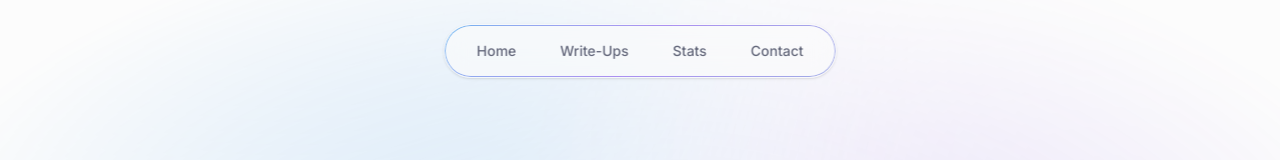
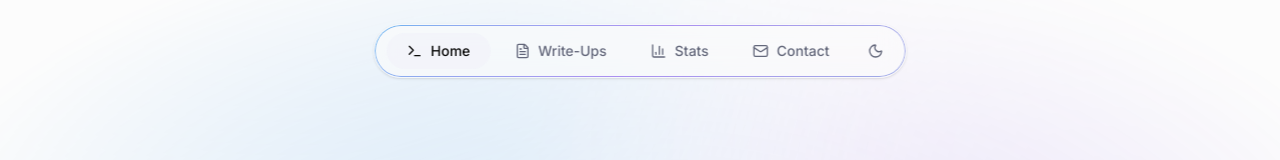
Before and after one commit to KieranPritchard/CTF-Portfolio, a Next.js app: page / in a window 1280 px wide. Shown: the top 160 px of the page. Built offline with nearby package versions, Linux system fonts and the light colour scheme.

Commit message:
redid the navigation bar

```diff
--- a/components/layout/NavigationBar.tsx
+++ b/components/layout/NavigationBar.tsx
@@ -1,74 +1,179 @@
 /**
- * Fixed floating navigation bar with responsive desktop links and a mobile dropdown menu.
+ * Fixed floating navigation bar with responsive desktop links and a full-screen
+ * mobile overlay menu, triggered by a hamburger toggle.
  * Positioned at the top of every page via the root layout.
  */
 "use client"
 
 import Link from "next/link"
-import { useState } from "react"
-import { Menu, X } from "lucide-react"
+import { usePathname } from "next/navigation"
+import { useEffect, useState } from "react"
+import { useTheme } from "next-themes"
+import { Terminal, FileText, BarChart3, Mail, Menu, X, Sun, Moon } from "lucide-react"
 import { motion, AnimatePresence } from "framer-motion"
 
-/** Primary site navigation links displayed in the nav bar. */
+/** Primary site navigation links displayed in the nav bar, each paired with an icon for desktop links and the mobile overlay. */
 const navItems = [
-    { label: "Home", href: "/" },
-    { label: "Write-Ups", href: "/write-ups" },
-    { label: "Stats", href: "/stats" },
-    { label: "Contact", href: "/contact" },
+    { label: "Home", href: "/", icon: Terminal },
+    { label: "Write-Ups", href: "/write-ups", icon: FileText },
+    { label: "Stats", href: "/stats", icon: BarChart3 },
+    { label: "Contact", href: "/contact", icon: Mail },
 ]
 
 export function NavigationBar() {
     const [isOpen, setIsOpen] = useState(false)
+    const pathname = usePathname()
+    const { theme, setTheme } = useTheme()
+
+    // Theme is only known client-side after mount; avoids hydration mismatch on the toggle icon
+    const [mounted, setMounted] = useState(false)
+    useEffect(() => setMounted(true), [])
+
+    // Lock body scroll while the full-screen mobile overlay is open
+    useEffect(() => {
+        document.body.style.overflow = isOpen ? "hidden" : ""
+        return () => {
+            document.body.style.overflow = ""
+        }
+    }, [isOpen])
+
+    const isDark = mounted && theme === "dark"
+    const toggleTheme = () => setTheme(isDark ? "light" : "dark")
 
     return (
-        <div className="fixed top-4 sm:top-6 left-1/2 -translate-x-1/2 z-50 w-[calc(100%-2rem)] sm:w-auto">
-            <nav className="gradient-border-frosted flex items-center justify-between sm:justify-center gap-1 px-3 py-1.5 sm:py-2 bg-background/80 backdrop-blur-md supports-[backdrop-filter]:bg-background/60 rounded-full shadow-sm relative">
+        <div className="fixed top-4 sm:top-6 inset-x-4 sm:inset-x-auto sm:left-1/2 sm:-translate-x-1/2 z-50 sm:w-auto">
+            <nav className="gradient-border-frosted flex items-center justify-between sm:justify-center gap-1 w-full sm:w-auto px-3 py-1.5 sm:py-2 bg-background/80 backdrop-blur-md supports-[backdrop-filter]:bg-background/60 rounded-full shadow-sm relative">
 
                 {/* Desktop Menu */}
                 <div className="hidden sm:flex items-center justify-center gap-1">
-                    {navItems.map((item) => (
+                    {navItems.map((item) => {
+                        const Icon = item.icon
+                        const isActive = pathname === item.href
+                        return (
                             <Link
                                 key={item.href}
                                 href={item.href}
-                            className="px-5 py-2 text-sm font-medium text-muted-foreground rounded-full transition-colors duration-200 hover:text-foreground hover:bg-muted/80"
+                                aria-current={isActive ? "page" : undefined}
+                                className={`flex items-center gap-2 px-5 py-2 text-sm font-medium rounded-full transition-colors duration-200 ${
+                                    isActive
+                                        ? "text-foreground bg-muted/80"
+                                        : "text-muted-foreground hover:text-foreground hover:bg-muted/80"
+                                }`}
                             >
+                                <Icon className="h-4 w-4" />
                                 {item.label}
                             </Link>
-                    ))}
+                        )
+                    })}
                 </div>
 
+                {/* Desktop Theme Toggle */}
+                <button
+                    onClick={toggleTheme}
+                    aria-label={isDark ? "Switch to light theme" : "Switch to dark theme"}
+                    className="hidden sm:flex items-center justify-center h-9 w-9 ml-1 shrink-0 rounded-full text-muted-foreground transition-colors duration-200 hover:text-foreground hover:bg-muted/80"
+                >
+                    {isDark ? <Sun className="h-4 w-4" /> : <Moon className="h-4 w-4" />}
+                </button>
+
                 {/* Mobile Menu Toggle Button */}
-                <div className="flex sm:hidden items-center justify-between w-full px-2">
-                    <span className="text-sm font-bold tracking-widest uppercase text-muted-foreground">CTF Portfolio</span>
-                    <button onClick={() => setIsOpen(!isOpen)} className="p-2 -mr-2 text-foreground">
+                <div className="flex sm:hidden items-center justify-between w-full pl-3 pr-1">
+                    <span className="text-sm font-bold tracking-widest uppercase text-muted-foreground truncate font-mono">
+                        CTF Portfolio
+                    </span>
+                    <button
+                        onClick={() => setIsOpen((prev) => !prev)}
+                        aria-expanded={isOpen}
+                        aria-controls="mobile-nav-overlay"
+                        aria-label={isOpen ? "Close menu" : "Open menu"}
+                        className="relative z-50 flex items-center justify-center h-9 w-9 shrink-0 text-foreground rounded-full transition-colors duration-200 hover:bg-muted/80"
+                    >
                         {isOpen ? <X className="h-5 w-5" /> : <Menu className="h-5 w-5" />}
                     </button>
                 </div>
 
-                {/* Mobile Dropdown Menu */}
+            </nav>
+
+            {/* Mobile Full-Screen Overlay Menu */}
             <AnimatePresence>
                 {isOpen && (
                     <motion.div
-                            initial={{ opacity: 0, y: -10 }}
+                        id="mobile-nav-overlay"
+                        initial={{ opacity: 0 }}
+                        animate={{ opacity: 1 }}
+                        exit={{ opacity: 0 }}
+                        transition={{ duration: 0.2 }}
+                        className="fixed inset-0 z-40 sm:hidden bg-background/98 backdrop-blur-xl flex flex-col"
+                    >
+                        {/* Faint scanline overlay for a terminal feel */}
+                        <div
+                            className="pointer-events-none absolute inset-0 opacity-[0.03]"
+                            style={{
+                                backgroundImage:
+                                    "repeating-linear-gradient(0deg, currentColor 0px, currentColor 1px, transparent 1px, transparent 3px)",
+                            }}
+                        />
+
+                        <div className="flex-1 flex flex-col items-stretch justify-center gap-2 px-6">
+                            {navItems.map((item, index) => {
+                                const Icon = item.icon
+                                const isActive = pathname === item.href
+                                return (
+                                    <motion.div
+                                        key={item.href}
+                                        initial={{ opacity: 0, y: 12 }}
                                         animate={{ opacity: 1, y: 0 }}
-                            exit={{ opacity: 0, y: -10 }}
-                            className="gradient-border-frosted absolute top-full left-0 right-0 mt-2 bg-background/95 backdrop-blur-md rounded-2xl shadow-xl overflow-hidden sm:hidden flex flex-col p-2"
+                                        transition={{ duration: 0.25, delay: 0.05 + index * 0.05 }}
                                     >
-                            {navItems.map((item) => (
                                         <Link
-                                    key={item.href}
                                             href={item.href}
                                             onClick={() => setIsOpen(false)}
-                                    className="px-4 py-3 text-sm font-medium text-muted-foreground rounded-xl transition-colors duration-200 hover:text-foreground hover:bg-muted/80"
+                                            aria-current={isActive ? "page" : undefined}
+                                            className={`group flex items-center gap-4 rounded-2xl border px-5 py-4 transition-colors duration-200 active:bg-muted ${
+                                                isActive
+                                                    ? "border-border bg-muted/60"
+                                                    : "border-transparent hover:border-border hover:bg-muted/60"
+                                            }`}
                                         >
+                                            <span
+                                                className={`flex items-center justify-center h-11 w-11 shrink-0 rounded-xl transition-colors duration-200 ${
+                                                    isActive
+                                                        ? "bg-foreground text-background"
+                                                        : "bg-muted/80 text-muted-foreground group-hover:text-foreground"
+                                                }`}
+                                            >
+                                                <Icon className="h-5 w-5" />
+                                            </span>
+                                            <span className="flex flex-col">
+                                                <span className="text-base font-medium text-foreground">
                                                     {item.label}
+                                                </span>
+                                                <span className="text-xs font-mono text-muted-foreground/70">
+                                                    {item.href}
+                                                </span>
+                                            </span>
                                         </Link>
-                            ))}
+                                    </motion.div>
+                                )
+                            })}
+                        </div>
+
+                        {/* Mobile Theme Toggle */}
+                        <button
+                            onClick={toggleTheme}
+                            aria-label={isDark ? "Switch to light theme" : "Switch to dark theme"}
+                            className="mx-auto mb-6 flex items-center gap-2 rounded-full border border-border/60 px-4 py-2 text-xs font-mono text-muted-foreground transition-colors duration-200 hover:text-foreground hover:bg-muted/60"
+                        >
+                            {isDark ? <Sun className="h-3.5 w-3.5" /> : <Moon className="h-3.5 w-3.5" />}
+                            {isDark ? "Light mode" : "Dark mode"}
+                        </button>
+
+                        <p className="pb-8 text-center text-xs font-mono tracking-widest uppercase text-muted-foreground/50">
+                            CTF Portfolio
+                        </p>
                     </motion.div>
                 )}
             </AnimatePresence>
-
-            </nav>
         </div>
     )
 }
```
Lines whose indentation alone changed are shown as unchanged.
